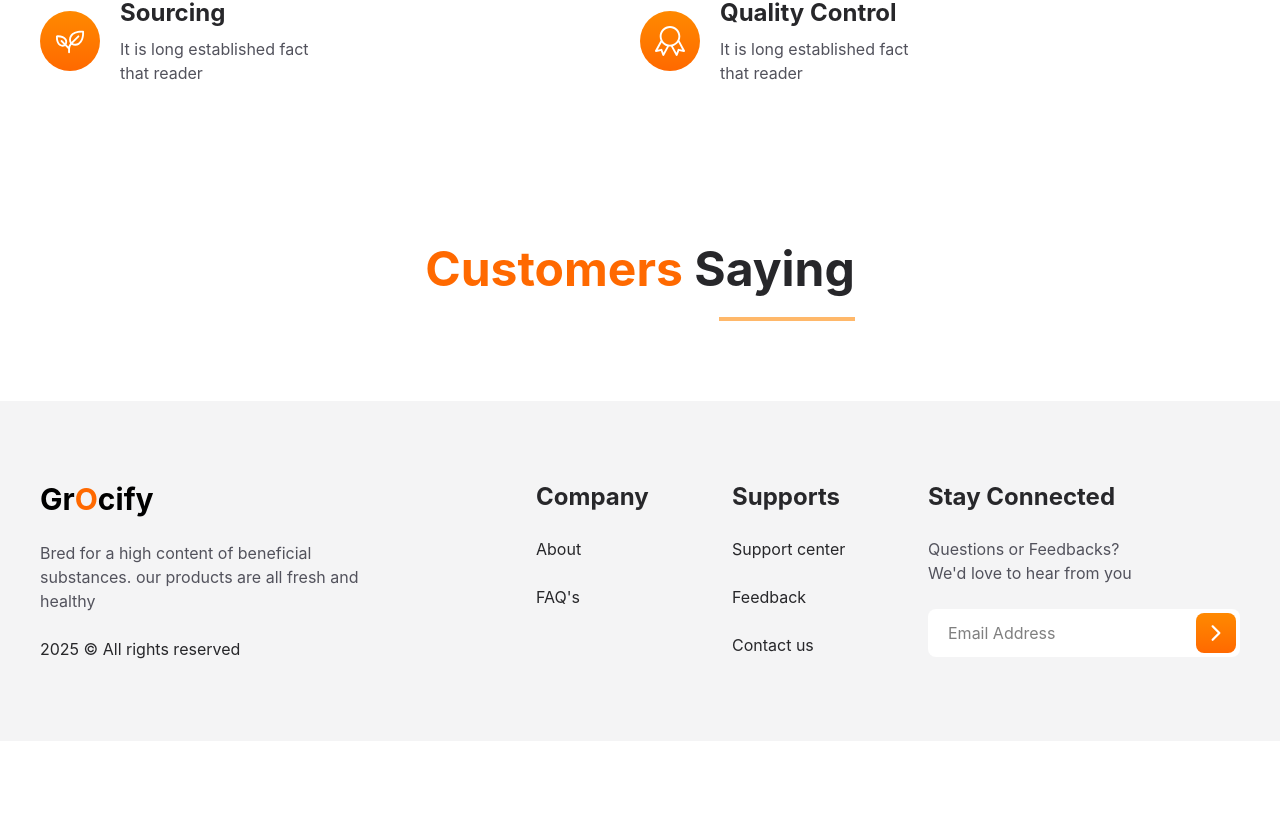
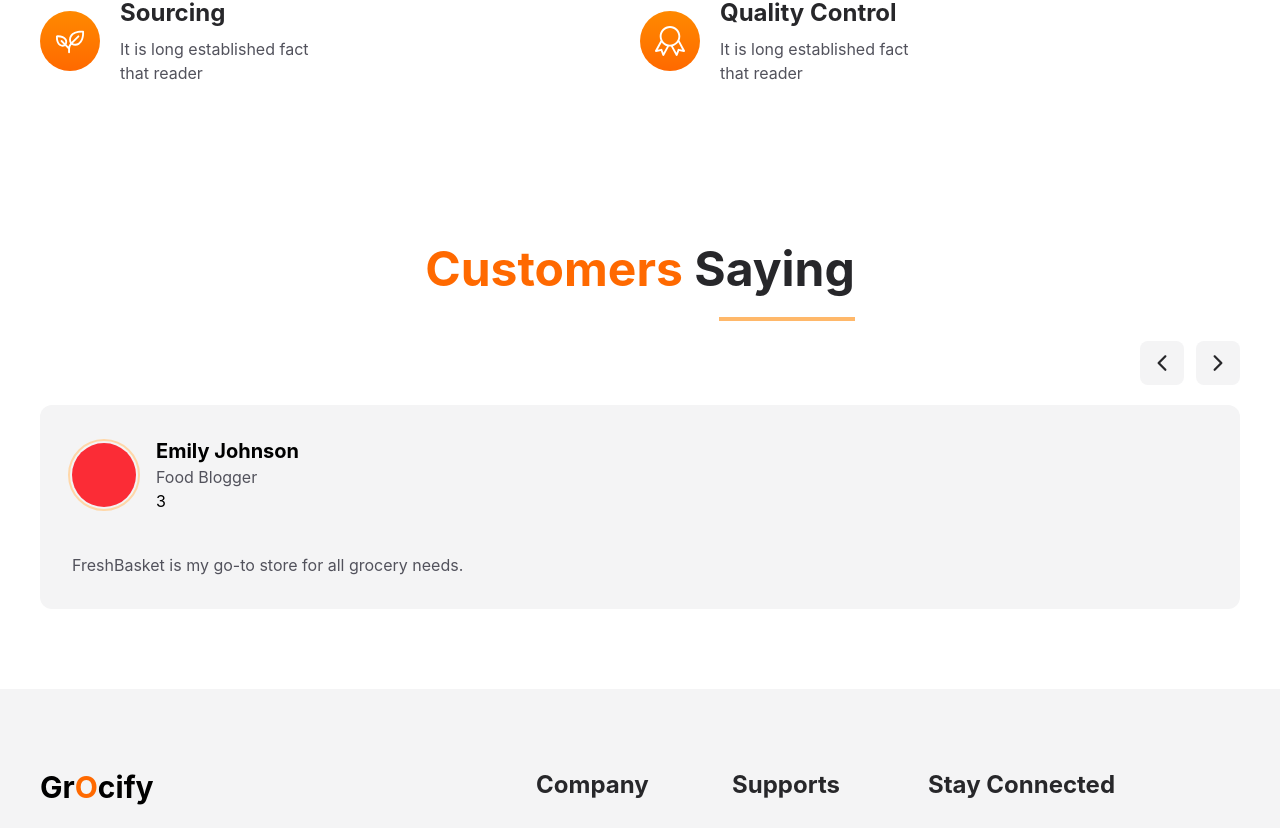
Before and after one commit to rahulkr0700/Grocery-Website, a React (Vite) app in the folder grocery-website/: page / in a window 1280 px wide. Shown: the part 4571-5399 px from the top of the page. Before the commit the page ends 5312 px from the top, so only its background shows below. Built offline with nearby package versions, Linux system fonts and the light colour scheme.

Commit message:
Testemonial updated

```diff
--- a/grocery-website/package.json
+++ b/grocery-website/package.json
@@ -15,6 +15,7 @@
     "react-dom": "^19.2.5",
     "react-icon": "^1.0.0",
     "react-icons": "^5.6.0",
+    "swiper": "^12.2.0",
     "tailwindcss": "^4.2.4"
   },
   "devDependencies": {
--- a/grocery-website/src/Components/Testimonials/Testimonials.jsx
+++ b/grocery-website/src/Components/Testimonials/Testimonials.jsx
@@ -1,12 +1,112 @@
-import React from 'react'
-import Heading from '../Heading/Heading'
+import React from "react";
+import Heading from "../Heading/Heading";
+import { IoIosArrowBack, IoIosArrowForward } from "react-icons/io";
+import Customer1 from "../../assets/customer1.jpg";
+import Customer2 from "../../assets/customer2.jpg";
+import Customer3 from "../../assets/customer3.jpg";
+import Customer4 from "../../assets/customer4.jpg";
+import Customer5 from "../../assets/customer5.jpg";
+import { Swiper, SwiperSlide } from "swiper/react";
+// import required modules
+import { Navigation } from "swiper/modules";
+import "swiper/css";
+import "swiper/css/navigation";
 
 export default function Testimonials() {
+
   return (
     <section>
-        <div className='max-w-[1400px] px-10 mx-auto py-20'>
-            <Heading highlight="Customers" heading="Saying"/>
+      <div className="max-w-[1400px] px-10 mx-auto py-20">
+        <Heading highlight="Customers" heading="Saying" />
+        <div className=" flex py-5 justify-end gap-x-3">
+          <button className=" custom-prev text-2xl  text-zinc-800 rounded-lg w-11 h-11  flex justify-center items-center bg-zinc-100 hover:bg-gradient-to-b hover:from-orange-400 hover:to-orange-500 hover:text-white cursor-pointer">
+            <IoIosArrowBack />
+          </button>
+          <button className="custom-next  text-2xl text-zinc-800  rounded-lg w-11  h-11  flex justify-center items-center bg-zinc-100 hover:bg-gradient-to-b hover:from-orange-400 hover:to-orange-500 hover:text-white cursor-pointer">
+            <IoIosArrowForward />
+          </button>
         </div>
+
+        <Swiper navigation={{nextEl:".custom-next",prevEl:".custom-prev"}} modules={[Navigation]} className="mySwiper">
+          {review.map((item) => {
+            return (
+              <SwiperSlide className="bg-zinc-100 rounded-xl p-8">
+                <div className="flex gap-5 items-center">
+                  <div className="w-16 h-16 rounded-full bg-red-500 outline-2 outline-orange-200 outline-offset-2"></div>
+                  <div>
+                    <h5 className="text-xl font-bold">{item.name}</h5>
+                    <p className="text-zinc-600"> {item.profession}</p>
+                    <span>{item.rating}</span>
+                  </div>
+                </div>
+                <div className="mt-10">
+                  <p className="text-zinc-600">
+                    {item.para}
+                  </p>
+                </div>
+              </SwiperSlide>
+            );
+          })}
+        </Swiper>
+
+        {/* <div className="bg-zinc-100 rounded-xl p-8">
+          <div className="flex gap-5 items-center">
+            <div className="w-16 h-16 rounded-full bg-red-500 outline-2 outline-orange-200 outline-offset-2">
+            </div>
+             <div>
+                <h5 className="text-xl font-bold">Name</h5>
+                <p className="text-zinc-600"> Profession</p>
+                <span>starts</span>
+              </div>
+          </div>
+          <div className="mt-10">
+            <p className="text-zinc-600">Lorem ipsum dolor, sit amet consectetur adipisicing elit. Nam deserunt vero provident tenetur ipsam impedit, rem asperiores quae quasi sed.</p>
+          </div>
+        </div> */}
+      </div>
     </section>
-  )
+  );
 }
+
+const review = [
+  {
+    id: 1,
+    name: "Emily Johnson",
+    profession: "Food Blogger",
+    rating: 3,
+    para: "FreshBasket is my go-to store for all grocery needs.",
+    img: Customer1,
+  },
+  {
+    id: 2,
+    name: "Davin Smitch",
+    profession: "Chef",
+    rating: 4,
+    para: "FreshBasket is my go-to store for all grocery needs.",
+    img: Customer2,
+  },
+  {
+    id: 3,
+    name: "Alya Zahra",
+    profession: "Model",
+    rating: 5,
+    para: "FreshBasket is my go-to store for all grocery needs.",
+    img: Customer3,
+  },
+  {
+    id: 4,
+    name: "Rahul Pandit",
+    profession: "Engineer",
+    rating: 4,
+    para: "FreshBasket is my go-to store for all grocery needs.",
+    img: Customer4,
+  },
+  {
+    id: 5,
+    name: "Prince ",
+    profession: "Developer",
+    rating: 3,
+    para: "FreshBasket is my go-to store for all grocery needs.",
+    img: Customer5,
+  },
+];
```
Also changed, not shown: 1 other file (tests, documents, lock files or other folders).
